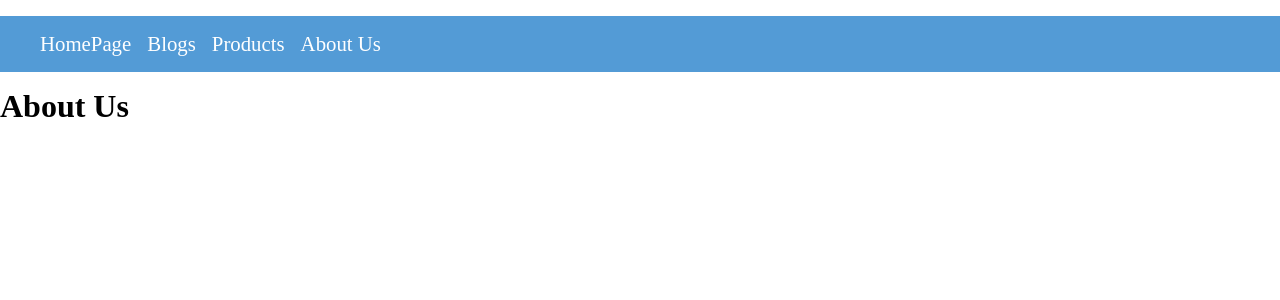
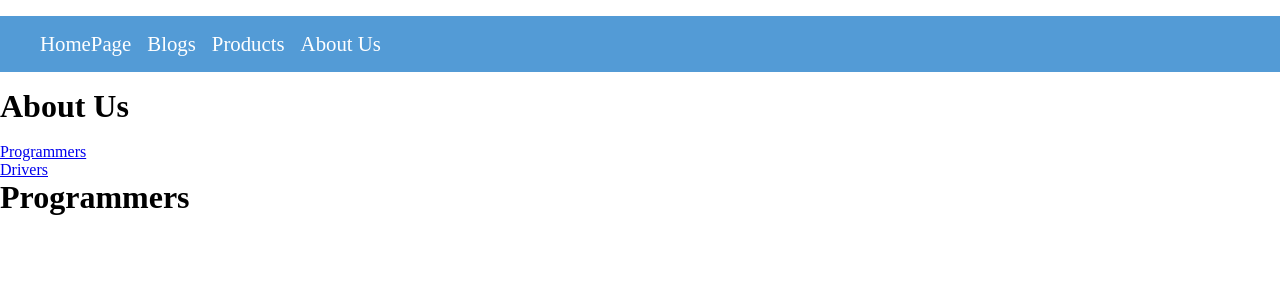
Before and after one commit to MamadTaheri/react-training, a React (Create React App) app: page /aboutus/programmers in a window 1280 px wide. Shown: the top 300 px of the page. Built offline with nearby package versions, Linux system fonts and the light colour scheme.

Commit message:
nested routing

```diff
--- a/src/components/AboutUs.js
+++ b/src/components/AboutUs.js
@@ -1,10 +1,30 @@
 import React, { Component } from 'react';
+import { Link, Route } from 'react-router-dom'
+
+import Programmers from './Programmers';
+import Drivers from './Drivers';
 
 class AboutUs extends Component {
+
+    reset = () => {
+        // this.props.history.push("/blogs")
+        this.props.history.replace("/blogs")
+    }
+
     render() {
         return (
             <div>
                 <h1>About Us</h1>
+                <br/>
+                 <ul>
+                     <li><Link to="/aboutus/programmers">Programmers</Link></li>
+                     <li><Link to="/aboutus/drivers">Drivers</Link></li>
+                 </ul>
+
+                 <div>
+                    <Route path="/aboutus/programmers" component={Programmers}/>
+                    <Route path="/aboutus/drivers" component={Drivers} />
+                 </div>
             </div>
         );
     }
--- /dev/null
+++ b/src/components/Drivers.js
@@ -0,0 +1,13 @@
+import React, { Component } from 'react';
+
+class Drivers extends Component {
+    render() {
+        return (
+            <div>
+                <h1>Drivers</h1>
+            </div>
+        );
+    }
+}
+
+export default Drivers;
--- /dev/null
+++ b/src/components/Programmers.js
@@ -0,0 +1,13 @@
+import React, { Component } from 'react';
+
+class Programmers extends Component {
+    render() {
+        return (
+            <div>
+                <h1>Programmers</h1>
+            </div>
+        );
+    }
+}
+
+export default Programmers;
```
